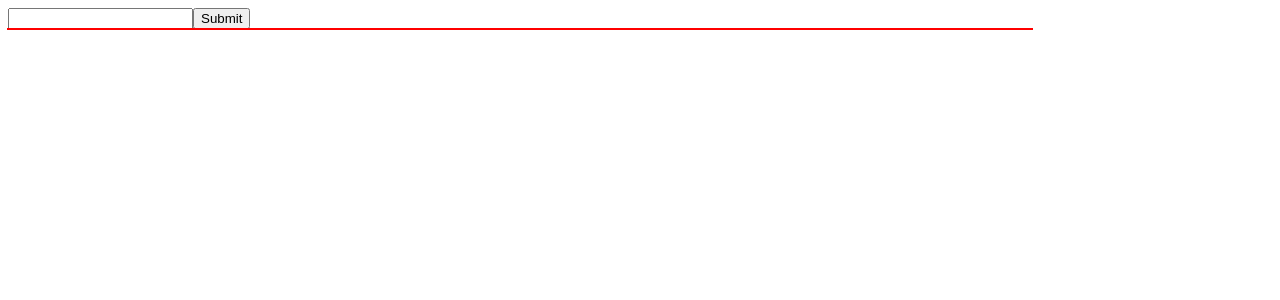
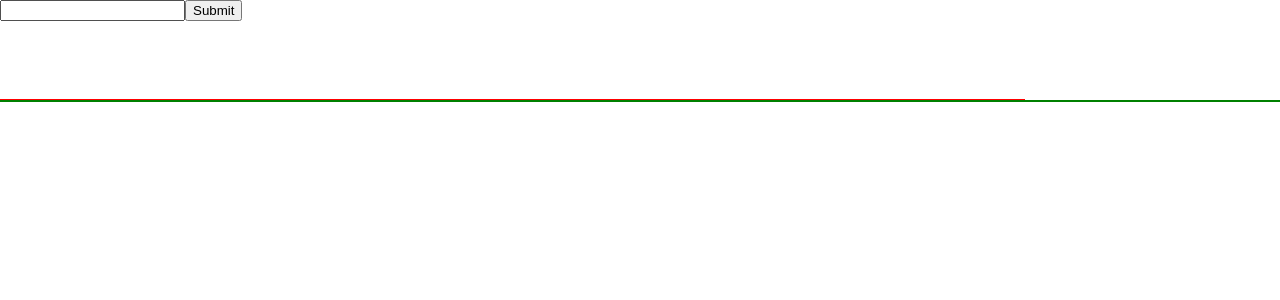
Before and after one commit to JlordS32/TDL-App, a React (Vite) app: page / in a window 1280 px wide. Shown: the top 300 px of the page. Built offline with nearby package versions, Linux system fonts and the light colour scheme.

Commit message:
added stuff

```diff
--- a/src/components/App.jsx
+++ b/src/components/App.jsx
@@ -1,44 +1,14 @@
-import React, {
-   useState,
-   useEffect
-} from 'react';
+import React from 'react';
 import '../styles/app.modules.css'
 
-import Todobox from './home/TodoBox';
+import NewTodo from './home/Todo';
+
 
 const App = () => {
 
-   const [newTodo, setNewTodo] = useState('');
-   const [todos, setTodos] = useState([]);
-
-   const handleInputChange = (e) => {
-      setNewTodo(e.target.value);
-   }
-
-   const handleClick = () => {
-      if (newTodo.trim() !== '') {
-         setTodos([...todos, newTodo]);
-         setNewTodo('');
-      }
-   }
-
-   useEffect(() => {
-      console.log(todos);
-   }, [todos])
-
    return (
       <div className='app'>
-         <input
-            type='text'
-            value={newTodo}
-            onChange={handleInputChange}
-         />
-         <button onClick={handleClick}>Submit</button>
-         <div className='todolist-container'>
-            {todos.map(todo => {
-               return <Todobox item={todo}/>;
-            })}
-         </div>
+         <NewTodo />
       </div>
    )
 }
--- /dev/null
+++ b/src/components/home/Todo.jsx
@@ -0,0 +1,48 @@
+import React, {
+   useState,
+   useEffect
+} from 'react';
+import Todobox from './TodoBox';
+
+import '../../styles/todo.modules.css';''
+
+const Todo = () => {
+
+   const [newTodo, setNewTodo] = useState('');
+   const [todos, setTodos] = useState([]);
+
+   const handleInputChange = (e) => {
+      setNewTodo(e.target.value);
+   }
+
+   const handleClick = () => {
+      if (newTodo.trim() !== '') {
+         setTodos([...todos, newTodo]);
+         setNewTodo('');
+      }
+   }
+
+   useEffect(() => {
+      console.log(todos);
+   }, [todos])
+
+   return (
+      <>
+         <div className='newtodo-container'>
+            <input
+               type='text'
+               value={newTodo}
+               onChange={handleInputChange}
+            />
+            <button onClick={handleClick}>Submit</button>
+         </div>
+         <div className='todo-container'>
+            {todos.map(todo => {
+               return <Todobox item={todo}/>;
+            })}
+         </div>
+      </>
+   )
+}
+
+export default Todo;
--- a/src/styles/app.modules.css
+++ b/src/styles/app.modules.css
@@ -1,8 +1,16 @@
+* {
+   margin: 0
+}
+
 .app {
    width: 100vw;
+   box-sizing: border-box;
+   display: flex;
+   flex-direction: column;
+   outline: 2px green solid;
 }
 
-.todolist-container {
+.todo-container {
    outline: 1px red solid;
    display: flex;
    justify-content: center;
@@ -11,3 +19,7 @@
    height: 100%;
    flex-wrap: wrap;
 }
+
+.newtodo-container {
+   outline: red 1px solid;
+}
--- a/src/styles/home.modules.css
+++ b/src/styles/todo.modules.css
@@ -5,3 +5,7 @@
    height: 200px;
    margin: 10px;
 }
+
+.newtodo-container {
+   height: 100px;
+}
```
Also changed, not shown: src/components/home/TodoBox.jsx (+2 -5 lines).
